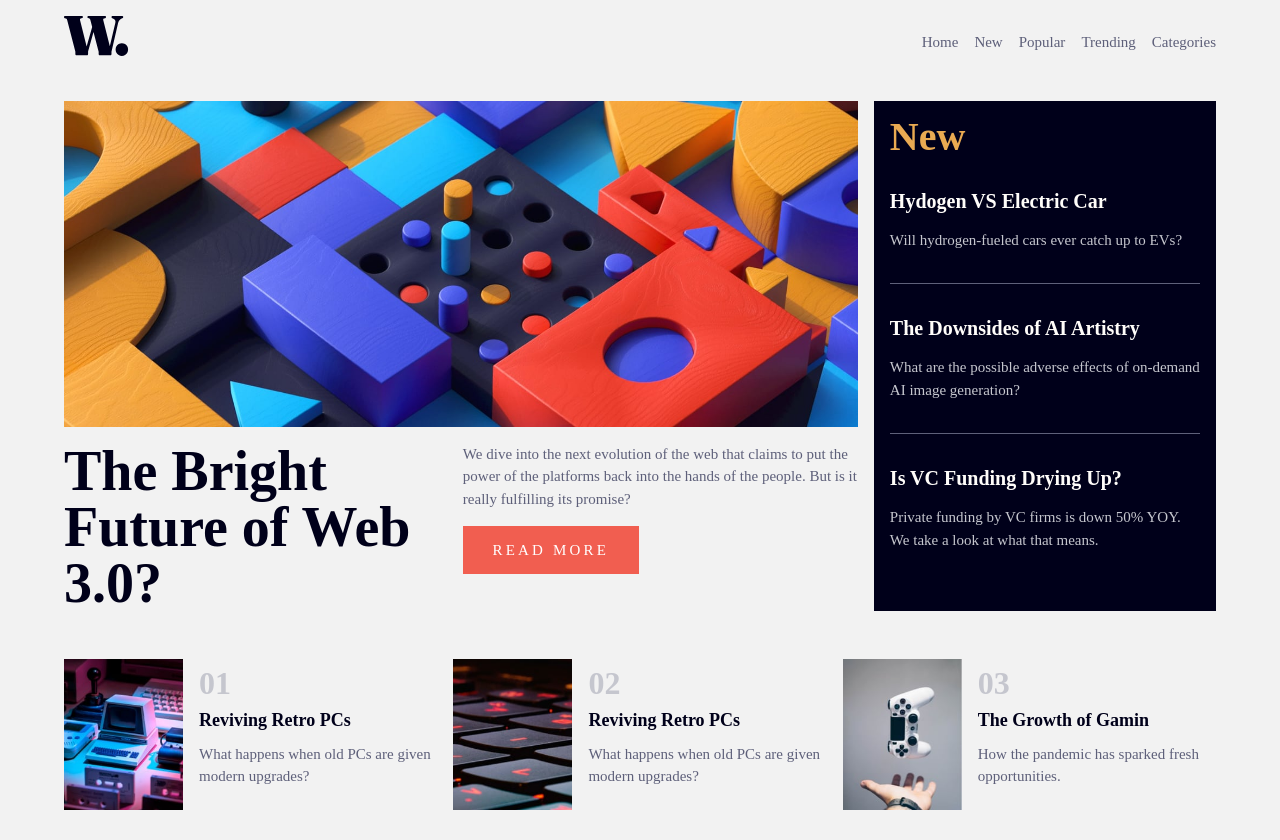
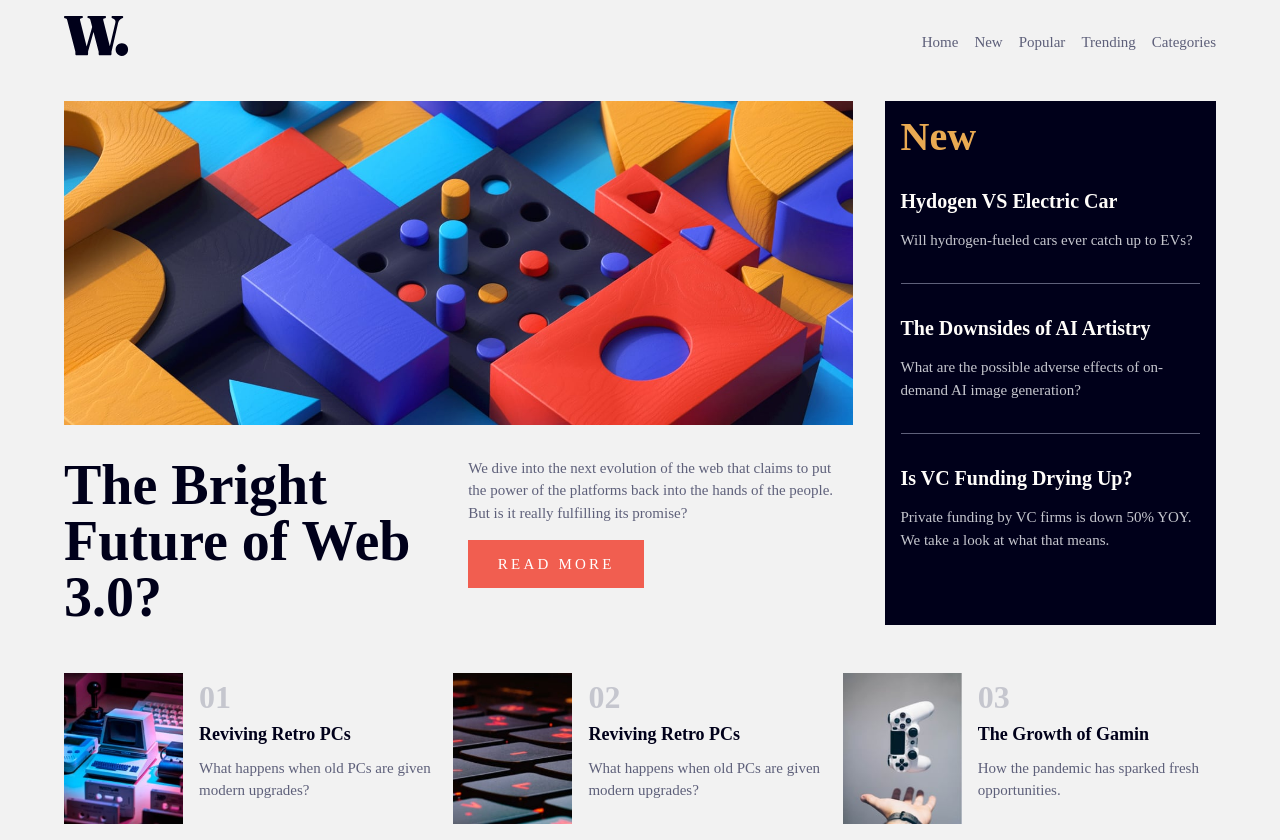
Before and after one commit to gsparmar/news-homepage-main, a plain HTML site: page index.html in a window 1280 px wide. Drawn offline with Linux system fonts and the light colour scheme; files whose address does not match are found by name.

Commit message:
fixed gap

```diff
--- a/style.css
+++ b/style.css
@@ -109,8 +109,9 @@ select {
 
 .grid-temp {
   display: grid;
-  gap: 1rem;
+  gap: 2rem;
   margin-bottom: 3rem;
+  /* grid-template-columns: 1fr 1fr 1fr; */
   grid-template-areas:
     'logo logo panel'
     'title content panel';
```
